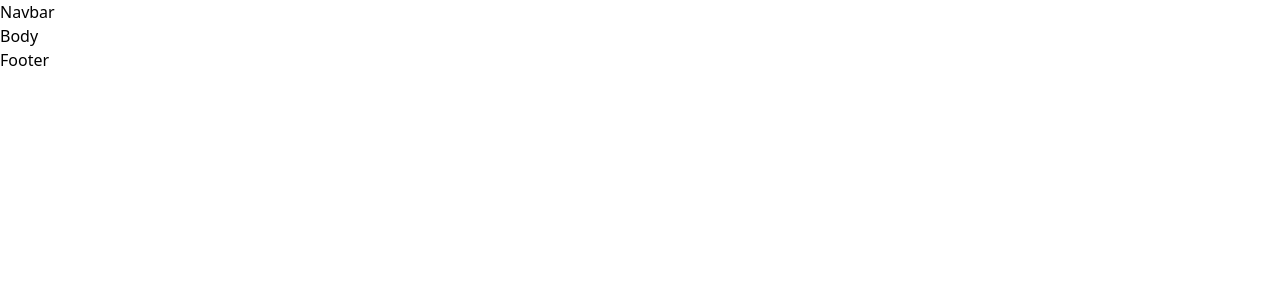
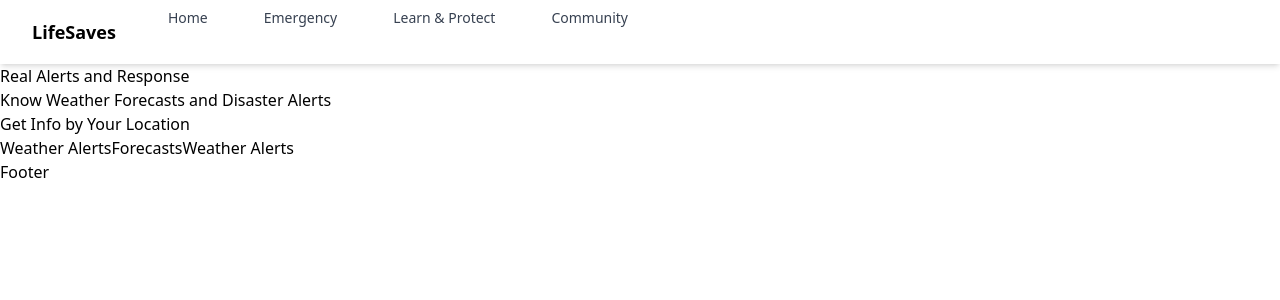
Before and after one commit to GIRISHGHUGARE/Tech_Dynamos_3.0, a React (Create React App) app in the folder frontend/: page / in a window 1280 px wide. Shown: the top 300 px of the page. Built offline with nearby package versions, Linux system fonts and the light colour scheme.

Commit message:
Landing Page and Navbar Layout

```diff
--- a/frontend/src/components/Navbar.js
+++ b/frontend/src/components/Navbar.js
@@ -1,7 +1,42 @@
-import React from 'react'
+import React from 'react';
+// import { BellIcon } from '@heroicons/react/outline';
 
-export default function Navbar() {
+const Navbar = () => {
   return (
-    <div>Navbar</div>
-  )
-}
+    <nav className="bg-white shadow-md">
+      <div className="max-w-7xl mx-auto px-4 sm:px-6 lg:px-8">
+        <div className="flex justify-between h-16">
+          <div className="flex">
+            {/* Logo Section */}
+            <div className="flex-shrink-0 flex items-center">
+              <span className="text-lg font-bold">LifeSaves</span>
+            </div>
+            {/* Navigation Links */}
+            <div className="hidden md:flex md:space-x-8 md:ml-10">
+              <a href="/" className="text-gray-700 hover:text-gray-900 px-3 py-2 text-sm font-medium">
+                Home
+              </a>
+              <a href="/emergency" className="text-gray-700 hover:text-gray-900 px-3 py-2 text-sm font-medium">
+                Emergency
+              </a>
+              <a href="/learn-protect" className="text-gray-700 hover:text-gray-900 px-3 py-2 text-sm font-medium">
+                Learn & Protect
+              </a>
+              <a href="/community" className="text-gray-700 hover:text-gray-900 px-3 py-2 text-sm font-medium">
+                Community
+              </a>
+            </div>
+          </div>
+          {/* Notification Icon */}
+          <div className="flex items-center">
+            <button className="text-gray-700 hover:text-gray-900 focus:outline-none">
+              {/* <BellIcon className="h-6 w-6" aria-hidden="true" /> */}
+            </button>
+          </div>
+        </div>
+      </div>
+    </nav>
+  );
+};
+
+export default Navbar;
--- a/frontend/src/screens/Home.js
+++ b/frontend/src/screens/Home.js
@@ -9,7 +9,28 @@ export default function Home() {
                 <Navbar />
             </div>
             <div>
-                Body
+                <div className="container">
+                    <div className="title">
+                        <h3>Real Alerts and Response</h3>
+                        <p>Know Weather Forecasts and Disaster Alerts</p>
+                        <div className="btnGetInfo">
+                            <button className="btn">
+                                Get Info by Your Location
+                            </button>
+                        </div>
+                        <div className="linkButton">
+                            <button className="linkBtn">
+                                Weather Alerts
+                            </button>
+                            <button className="linkBtn">
+                                Forecasts
+                            </button>
+                            <button className="linkBtn">
+                                Weather Alerts
+                            </button>
+                        </div>
+                    </div>
+                </div>
             </div>
             <div>
                 <Footer/>
```
Also changed, not shown: package.json (added, +8 -0 lines), 2 other files (tests, documents, lock files or other folders).
